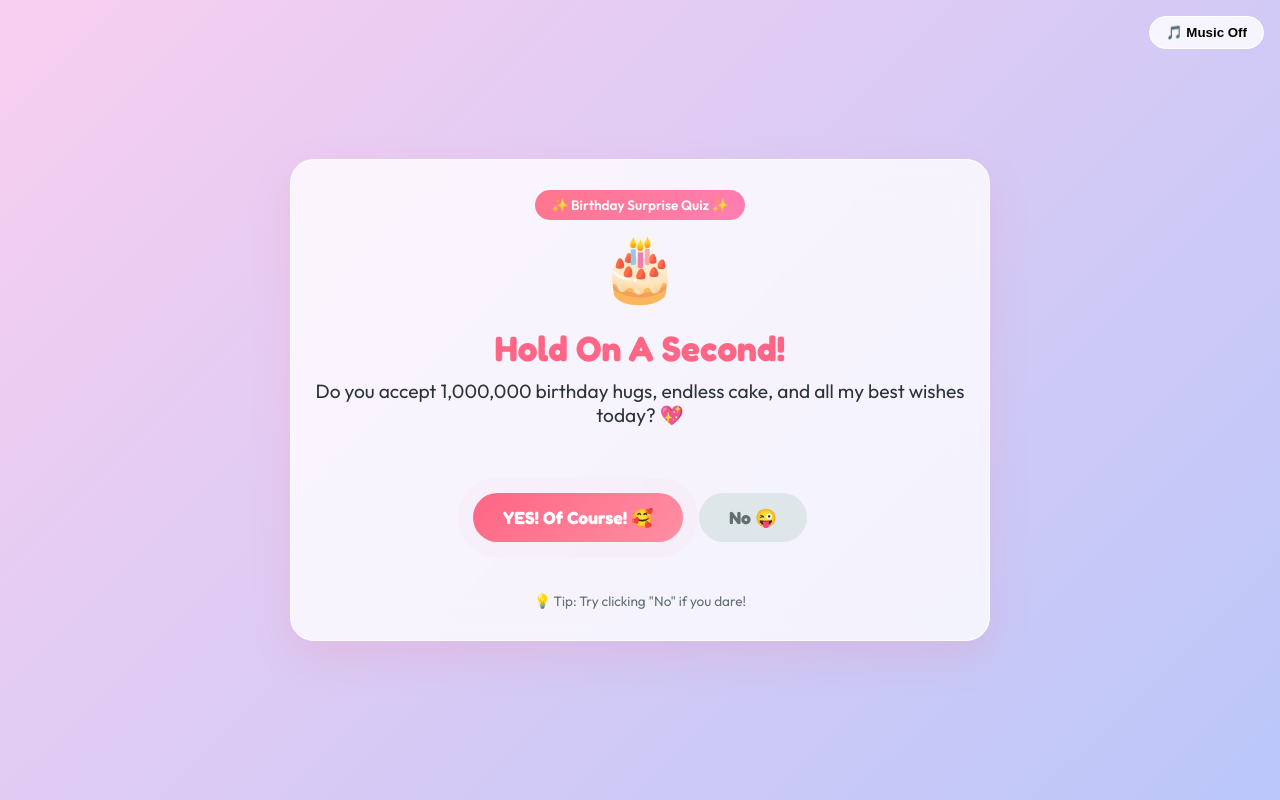
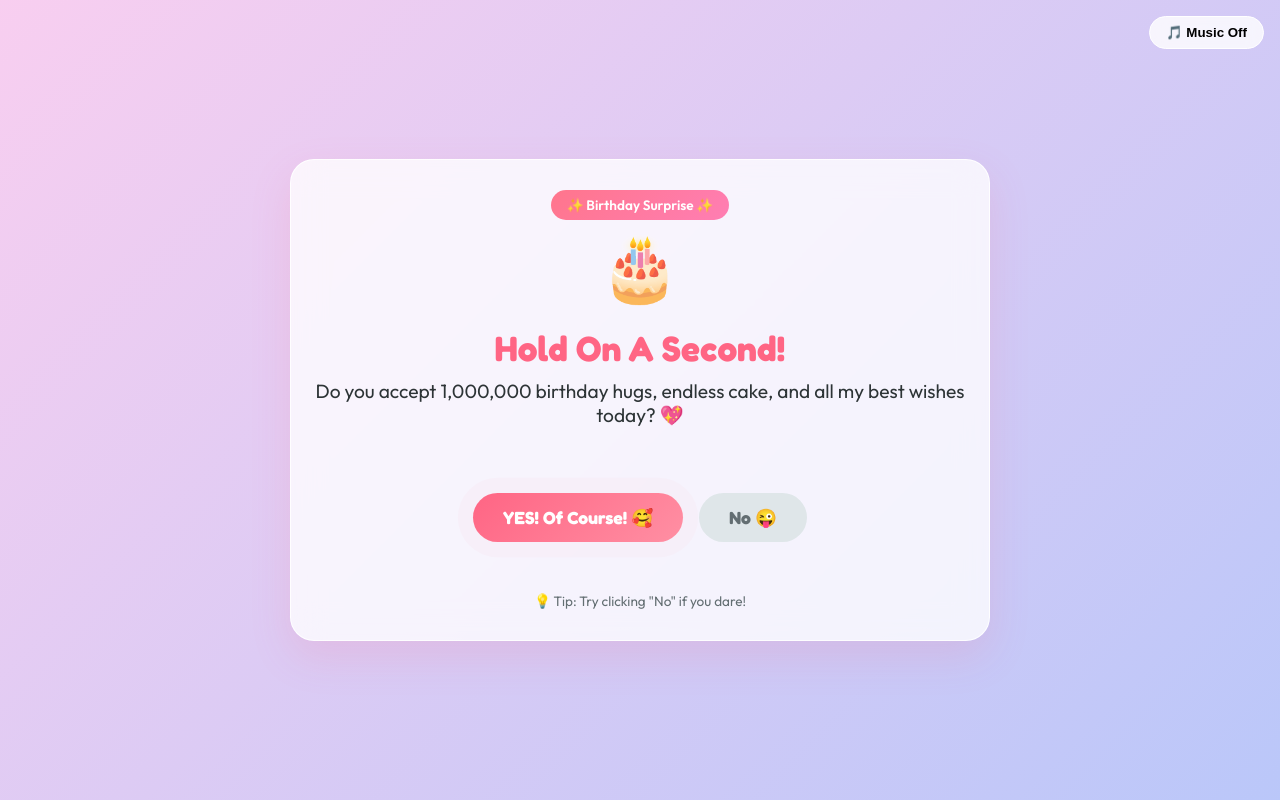
Before and after one commit to siddiqa2707-cell/HAPPY-BIRTHDAY, a plain HTML site: page index.html in a window 1280 px wide. Drawn offline with Linux system fonts and the light colour scheme.

Commit message:
Update index.html

```diff
--- a/index.html
+++ b/index.html
@@ -57,7 +57,7 @@
     <!-- STAGE 1 GAME -->
     <section id="stage-game" class="stage active">
       <div class="glass">
-        <div class="badge">✨ Birthday Surprise Quiz ✨</div>
+        <div class="badge">✨ Birthday Surprise ✨</div>
         <div class="avatar">🎂</div>
         <h1>Hold On A Second!</h1>
         <p class="q-text">Do you accept 1,000,000 birthday hugs, endless cake, and all my best wishes today? 💖</p>
@@ -72,7 +72,6 @@
     <!-- STAGE 2 HUB -->
     <section id="stage-hub" class="stage">
       <div class="glass">
-        <div class="badge">🎉 Happy Birthday! 🎉</div>
         <h1 style="font-family: 'Pacifico', cursive; font-size: 2.8rem; margin-bottom: 8px;">Happy Birthday, Ansh! ✨</h1>
         <p style="color: #636e72; margin-bottom: 24px;">Wishing you an unforgettable day filled with sweet moments and joy!</p>
 
```
